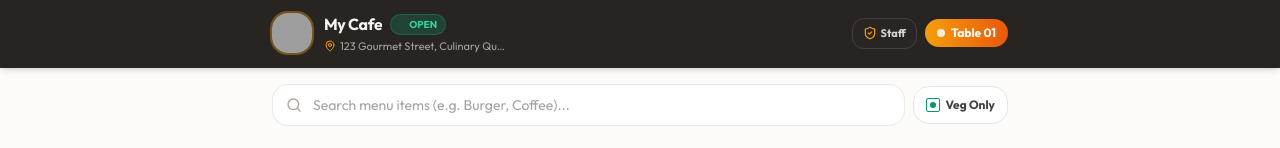
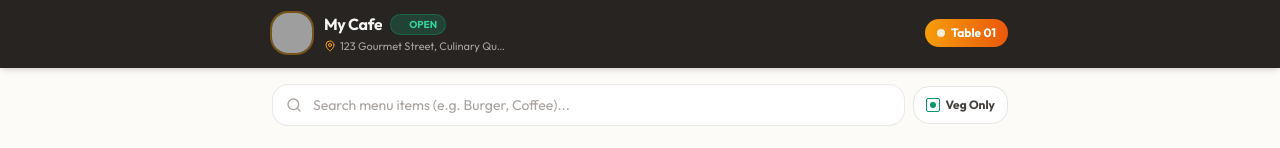
Before and after one commit to vyasdhruv503-cell/QRcafe, a React (Vite) app in the folder frontend/: page / in a window 1280 px wide. Shown: the top 148 px of the page. Built offline with nearby package versions, Linux system fonts and the light colour scheme; no server answers; grey boxes are pictures that could not be loaded.

Commit message:
Remove Staff button from customer menu header

```diff
--- a/frontend/src/components/customer/Header.tsx
+++ b/frontend/src/components/customer/Header.tsx
@@ -44,17 +44,6 @@ export const Header: React.FC<HeaderProps> = ({ cafe, table, onStaffLogin }) =>
 
         {/* Right Badge Controls */}
         <div className="flex items-center gap-2">
-          {onStaffLogin && (
-            <button
-              onClick={onStaffLogin}
-              title="Staff Portal Login"
-              className="text-[11px] font-bold text-stone-300 hover:text-amber-400 bg-stone-800 hover:bg-stone-700 px-2.5 py-1.5 rounded-xl border border-stone-700 transition-all flex items-center gap-1 shadow-2xs"
-            >
-              <ShieldCheck className="w-3.5 h-3.5 text-amber-500" />
-              <span className="hidden sm:inline">Staff</span>
-            </button>
-          )}
-
           <div className="bg-gradient-to-r from-amber-500 to-orange-600 text-white px-3 py-1.5 rounded-2xl text-xs font-black shadow-xs flex items-center gap-1.5 shrink-0">
             <span className="w-2 h-2 rounded-full bg-white animate-pulse" />
             {table.number}
```
